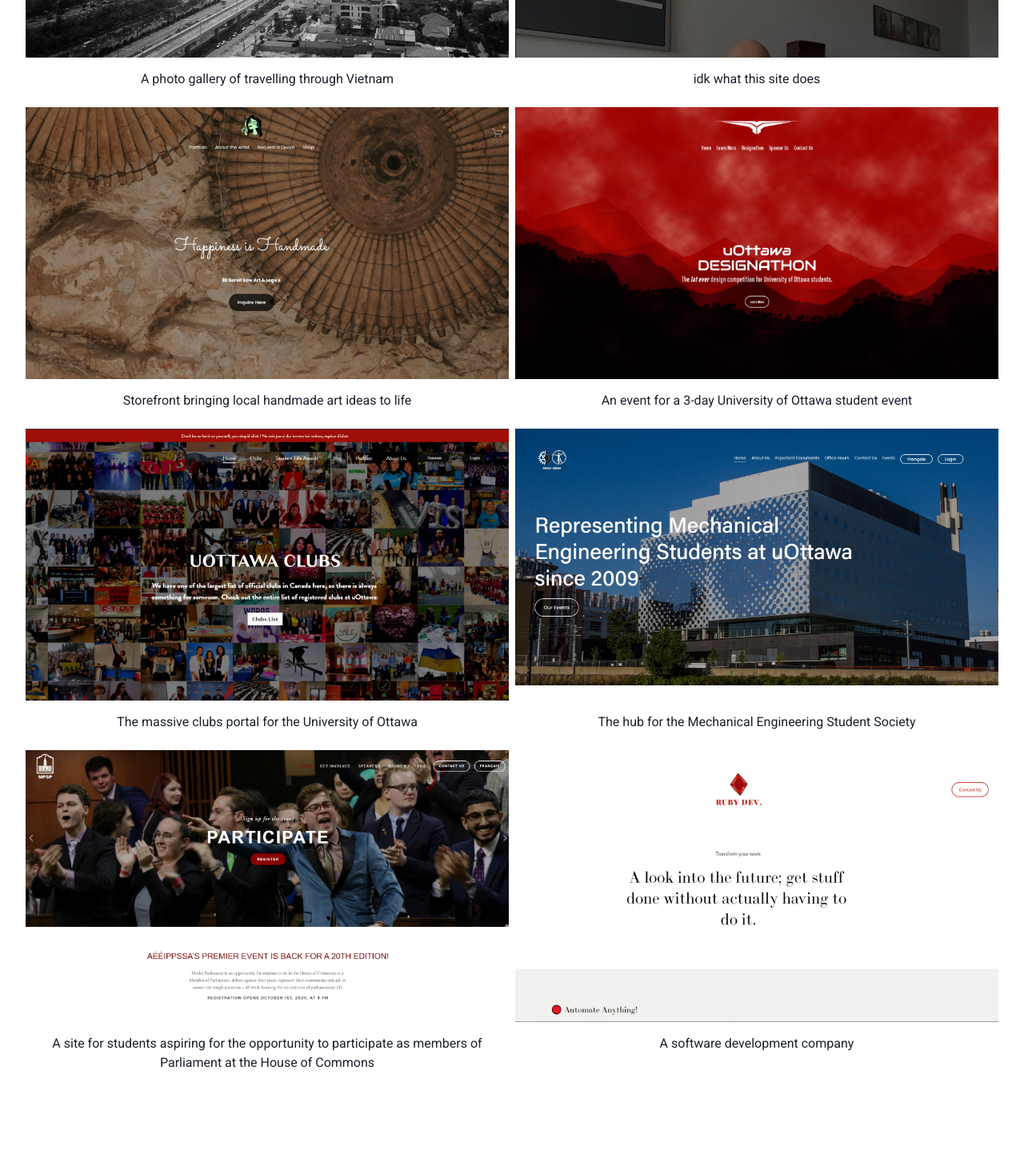
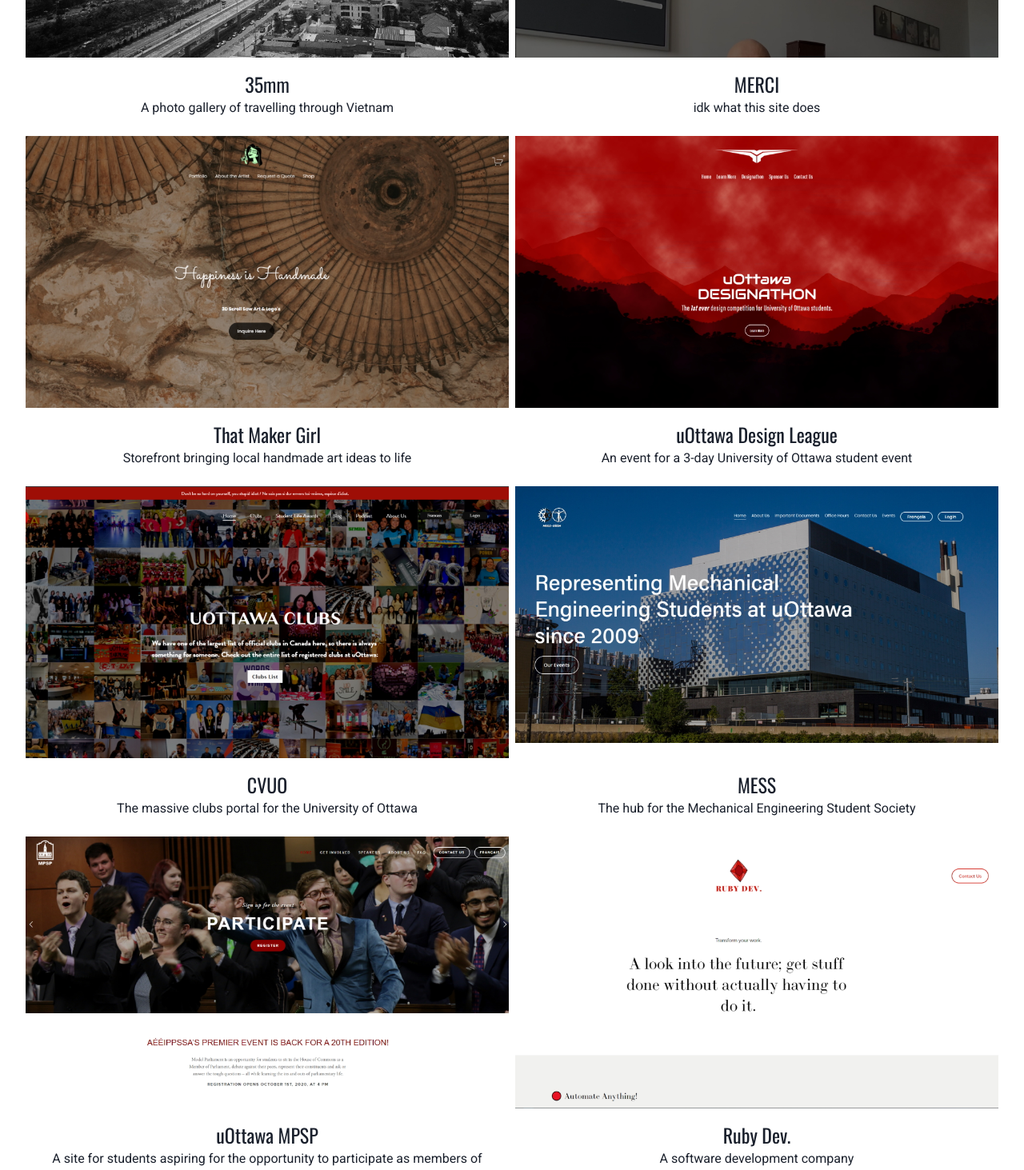
Before and after one commit to rubydevco/rubydev-tempsite, a React (Create React App) app: page /portfolio in a window 1280 px wide. Shown: the part 380-1843 px from the top of the page at 80% size. Before the commit the page ends 1769 px from the top, so only its background shows below. Built offline with nearby package versions, Linux system fonts and the light colour scheme.

Commit message:
added portfolio titles

```diff
--- a/src/App.css
+++ b/src/App.css
@@ -79,8 +79,14 @@
   margin-bottom: 2.5vh;
 }
 
+.portfolio-image-caption h3 {
+  font-family: 'Oswald', sans-serif;
+  font-size: 1.5rem;
+  text-align: center;
+  margin-top: 1.9vh;
+}
 .portfolio-image-caption {
   font-family: 'Roboto', sans-serif;
   text-align: center;
-  margin: 1.9vh;
+  margin-bottom: 1.9vh;
 }
--- a/src/components/Portfolio/Portfolio.js
+++ b/src/components/Portfolio/Portfolio.js
@@ -13,42 +13,50 @@
     {
       img: thirtyfivemm,
       link: 'https://www.35mm.website/',
+      title: '35mm',
       caption: 'A photo gallery of travelling through Vietnam',
     },
     {
       img: merci,
       link: 'https://www.mercicanada.org/',
+      title: 'MERCI',
       caption: 'idk what this site does',
     },
     {
       img: thatmakergirl,
       link: 'https://www.thatmakergirl.ca/',
+      title: 'That Maker Girl',
       caption: 'Storefront bringing local handmade art ideas to life',
     },
     {
       img: designleague,
       link: 'https://www.uottawadesignleague.ca/',
+      title: 'uOttawa Design League',
       caption: 'An event for a 3-day University of Ottawa student event',
     },
     {
       img: cvuo,
       link: 'https://cvuo.ca/',
+      title: 'CVUO',
       caption: 'The massive clubs portal for the University of Ottawa',
     },
     {
       img: mess,
       link: 'https://mess-segm.ca/',
+      title: 'MESS',
       caption: 'The hub for the Mechanical Engineering Student Society',
     },
     {
       img: mpsp,
       link: 'https://uottawampsp.com/',
+      title: 'uOttawa MPSP',
       caption:
         'A site for students aspiring for the opportunity to participate as members of Parliament at the House of Commons',
     },
     {
       img: ruby,
       link: 'https://uottawampsp.com/',
+      title: 'Ruby Dev.',
       caption: 'A software development company',
     },
   ];
@@ -68,7 +76,10 @@
             >
               {' '}
               <Image loading='lazy' src={image.img} />
-              <p className='portfolio-image-caption'>{image.caption}</p>
+              <div className='portfolio-image-caption'>
+                <h3>{image.title}</h3>
+                <p>{image.caption}</p>
+              </div>
             </Link>
           ))}
         </SimpleGrid>
```
